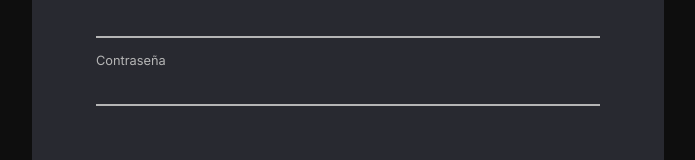
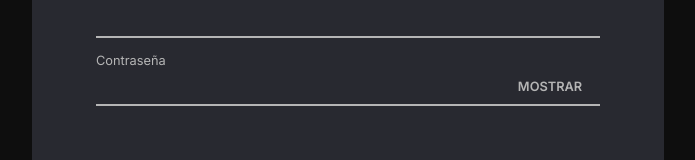
Before and after one commit to Megasout/sinlimitestyle_manager, a React (Vite) app: page / in a window 1280 px wide. Shown: the part 334-494 px from the top of the page, without its empty margins (292-987 px from the left). Built offline with nearby package versions, Linux system fonts and the light colour scheme.

Commit message:
login show and hide button

```diff
--- a/src/Pages/Login.tsx
+++ b/src/Pages/Login.tsx
@@ -1,6 +1,6 @@
 import { Form } from "react-router-dom"
 import "../Styles/login.scss"
-import React, { ChangeEvent, useEffect, useRef, useState } from "react"
+import React, { useEffect, useRef, useState } from "react"
 
 function Login() {
     return (
@@ -10,7 +10,7 @@ function Login() {
                 <Form>
                     <div className="info">
                         <InputLogin text="Dirección de email" type="email" />
-                        <InputLogin text="Contraseña" type="password" />
+                        <InputLogin text="Contraseña" type="password" showButton />
                     </div>
                     <input type="submit" value={"ACCEDER"} />
                 </Form>
@@ -23,17 +23,19 @@ export default Login
 
 type InputLoginType = {
     text: string,
-    type: React.HTMLInputTypeAttribute
+    type: React.HTMLInputTypeAttribute,
+    showButton?: boolean
 }
 
 function InputLogin(props: InputLoginType) {
-    const { text, type } = props
-    // const inputRef = useRef<HTMLInputElement>(null)
+    const { text, type, showButton } = props
+    const inputRef = useRef<HTMLInputElement>(null)
     const [value, setValue] = useState<string | undefined>()
     const [labelPlaceholder, setLabel] = useState(true)
+    const [showText, setShowText] = useState(false)
 
     useEffect(() => {
-        if(value != '')
+        if (value != '')
             setLabel(false)
     }, [value])
 
@@ -42,7 +44,6 @@ function InputLogin(props: InputLoginType) {
     }
 
     const handleOnBlur = () => {
-        // if (inputRef.current?.value === '')
         if (value == '')
             setLabel(true)
     }
@@ -51,10 +52,23 @@ function InputLogin(props: InputLoginType) {
         setValue(event.target.value)
     }
 
+    const handleShowButton = () => {
+        setShowText(!showText)
+
+        if(inputRef.current)
+            inputRef.current.focus()
+    }
+
     return (
         <div style={{ position: "relative" }}>
             <label className={`${!labelPlaceholder ? 'placeholder' : ''}`}>{text}</label>
-            <input onBlur={handleOnBlur} onFocus={handleOnFocus} type={type} value={value} onChange={handleOnChange} />
+            <input
+                ref={inputRef}
+                onBlur={handleOnBlur}
+                onFocus={handleOnFocus}
+                type={showButton && showText ? "text" : type}
+                value={value} onChange={handleOnChange} />
+            {showButton && <button onClick={handleShowButton}>{showText ? "OCULTAR" : "MOSTRAR"}</button>}
         </div>
     )
 }
--- a/src/Styles/login.scss
+++ b/src/Styles/login.scss
@@ -61,6 +61,25 @@
             outline: none;
             border-bottom: #d30000 2px solid;
         }
+
+        button{
+            position: absolute;
+            height: 34px;
+            width: 100px;
+            right: 0px;
+            top: 0px;
+            font-size: 0.8rem;
+            font-weight: 600;
+            background-color: #282930;
+            border: none;
+            color:#b5b5b5;
+            cursor: pointer;
+            transition: color 0.3s ease;
+
+            &:hover{
+                color: white;
+            }
+        }
     }
 }
 
```
